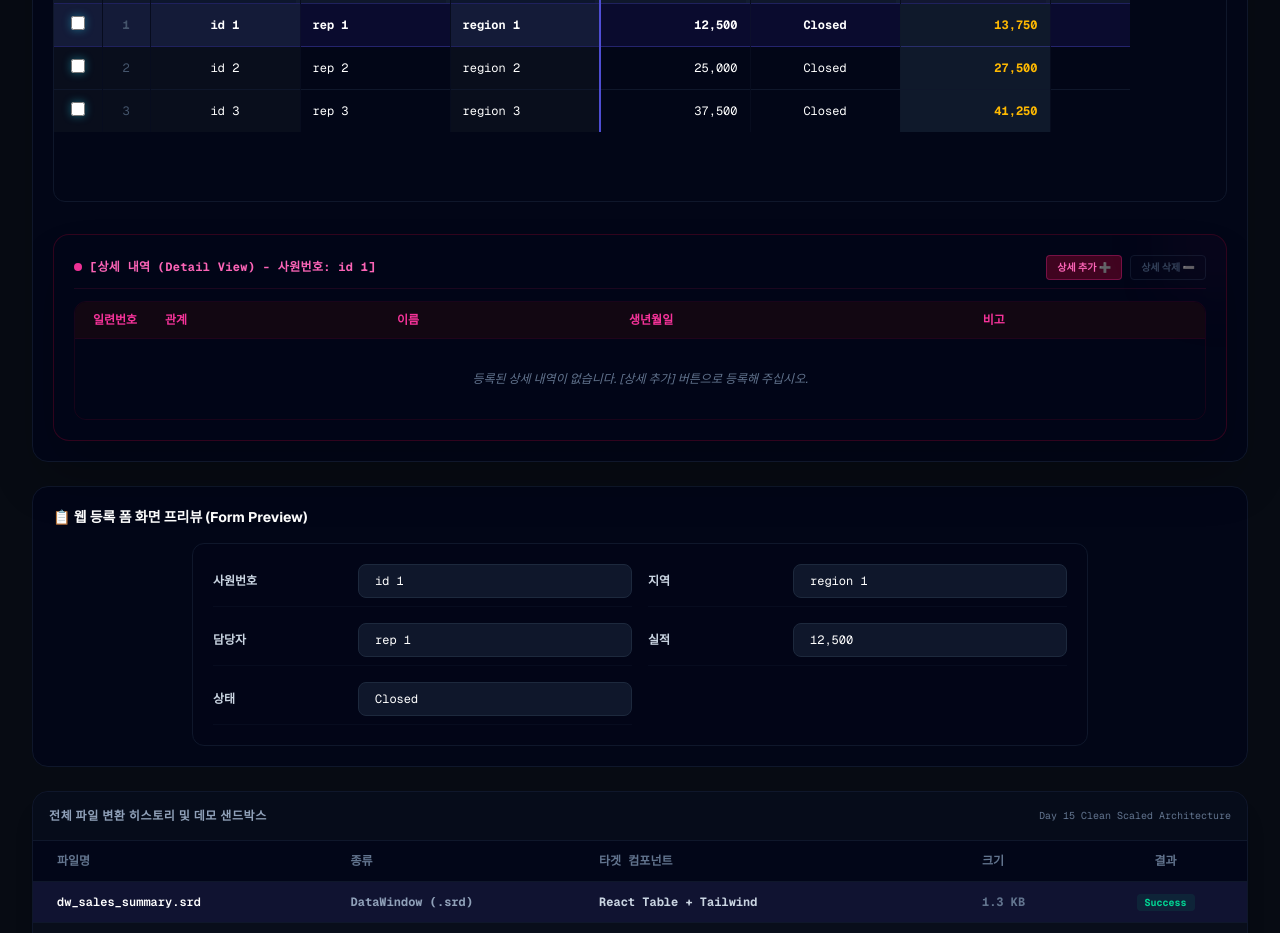
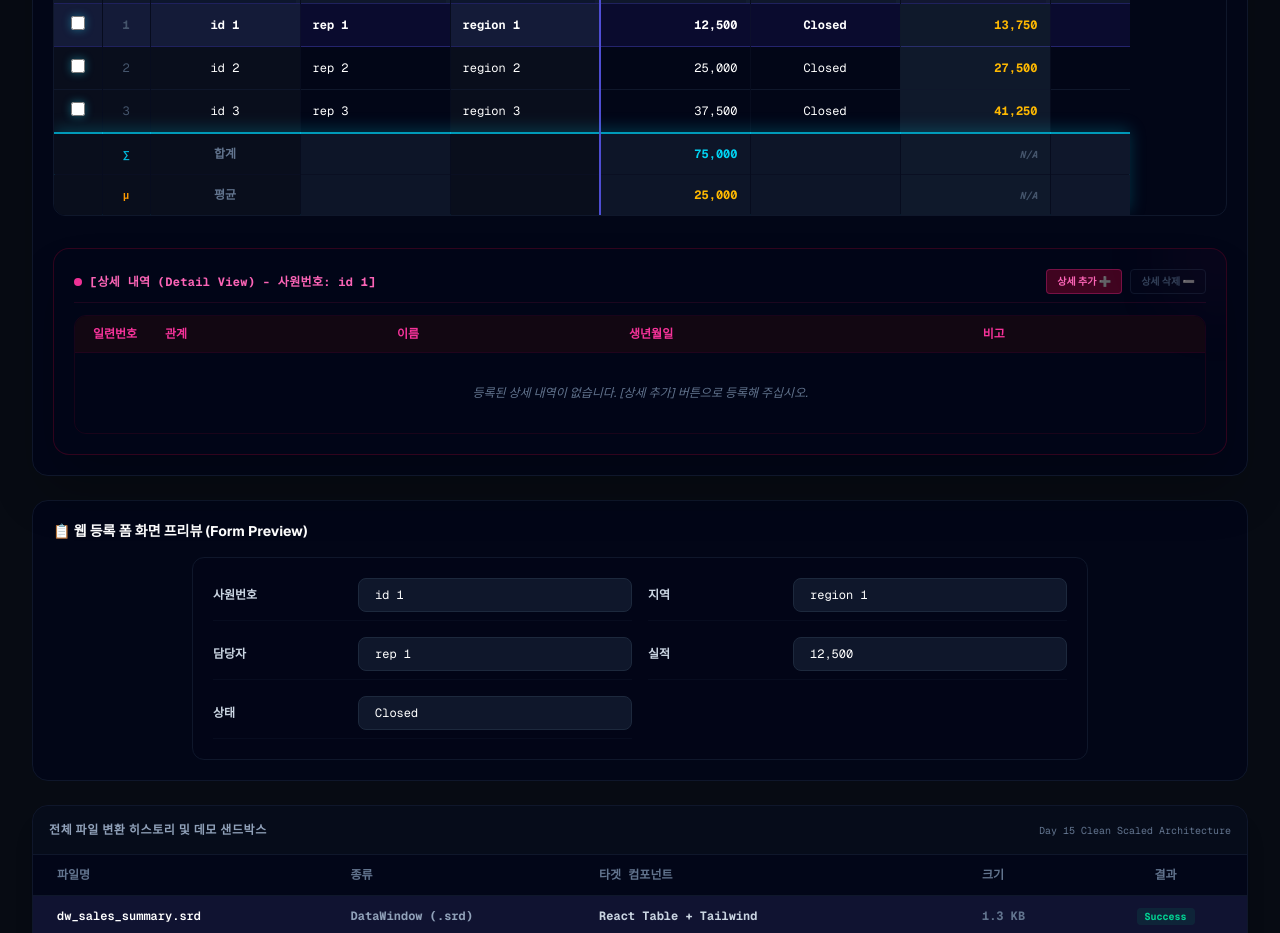
Before and after one commit to boradori80/pb-bridge, a Next.js app: page / in a window 1280 px wide. Shown: the part 1180-2113 px from the top of the page. Built offline with nearby package versions, Linux system fonts and the light colour scheme.

Commit message:
기능: 그리드 하단 고정형 실시간 합계/평균 서머리 행 및 Array.reduce 연산 구현 완료 (47일차 마감)

```diff
--- a/app/components/GridPreview.tsx
+++ b/app/components/GridPreview.tsx
@@ -1534,6 +1534,62 @@ export default function GridPreview({
   // [Day 45 작업] 데이터 이탈 방지(Dirty Check [ˈdɜːrti tʃek]) 상시 연산 구조
   const isDirty = modifiedRowsCount > 0;
 
+  // [Day 47 작업] Array.reduce [əˈreɪ rɪˈdjuːs] 기반 실시간 파생 집계 연산 로직
+  /*
+   * [레거시 파워빌더 Summary Band [bænd] & Compute Object [kəmˈpjuːt ˈɒbdʒekt] vs 현대 React Derived State [dɪˈraɪvd steɪt] & CSS Sticky [ˈstɪki] 아키텍처 비교]
+   *
+   * 1. 레거시 파워빌더 (C/S 환경):
+   *    - 파워빌더 데이터윈도우에서는 특정 영역인 Summary Band [bænd] 또는 Footer Band [bænd]에
+   *      Compute Object [kəmˈpjuːt ˈɒbdʒekt]를 드래그 앤 드롭한 뒤, `Sum(salary for detail)` 등
+   *      엔진 내부 고유 함수를 지정해 동기식으로 데이터윈도우 버퍼를 역추적하여 수치를 평가했습니다.
+   *    - 이는 데이터윈도우의 2-Pass 또는 런타임 평가 엔진이 버퍼의 로우가 추가, 삭제, 수정될 때마다
+   *      내부적으로 해당 Compute Object의 값 영역을 다시 계산하는 방식이었습니다.
+   *    - 이 방식은 화면 디자인(Layout) 밴드 내에 수치가 강력하게 바인딩되어 있으며, 가로/세로 스크롤 시
+   *      화면 하단에 이 수치들을 고정하려면 Grid 스타일이 아닌 Freeform이나 별도 윈도우 조작 꼼수를 써야 하는 등
+   *      C/S 특유의 표현적 제약이 컸습니다.
+   *
+   * 2. 현대 React 아키텍처 (Derived State [dɪˈraɪvd steɪt], Array.reduce [əˈreɪ rɪˈdjuːs] 및 CSS Sticky [ˈstɪki]):
+   *    - React 환경에서는 데이터가 상태(State)로 선언되고, UI는 이 상태의 순수 함수로서 렌더링됩니다.
+   *    - 별도의 집계용 로컬 상태를 두어 수동 업데이트하는 것이 아니라, `gridData` 상태가 변경될 때마다
+   *      런타임에 이를 스캔하여 새로운 값을 계산해 내는 파생 상태(Derived State [dɪˈraɪvd steɪt]) 패러다임을 사용합니다.
+   *    - 이 과정에서 함수형 프로그래밍의 핵심 도구인 `Array.reduce` [əˈreɪ rɪˈdjuːs] 메소드를 활용하여
+   *      단 한 번의 선언적인 스캔으로 정확한 총합계(Total [ˈtəʊtl]) 및 평균(Average [ˈævərɪdʒ])을 딜레이 없이 도출합니다.
+   *    - 또한, 웹 표준 CSS의 `position: sticky; bottom: 0;` 속성을 활용하면, 복잡한 스크롤 좌표 연산 스크립트 없이도
+   *      브라우저 자체 하드웨어 가속(GPU) 기술을 타며 세로 스크롤 시 항상 뷰포트 최하단에 서머리(Summary [ˈsʌməri]) 행을
+   *      부드럽고 안정적으로 고정할 수 있습니다.
+   *    - 가로 스크롤 시에도 헤더 및 본문의 고정(Frozen) 오프셋 수식(`getFrozenLeftOffset`)을 푸터의 각 열에
+   *      그대로 투사하여 틀고정 컬럼들과 한 픽셀의 오차도 없이 완벽히 정렬을 일치시킵니다.
+   */
+  const footerSummaries = React.useMemo(() => {
+    const sums: { [colName: string]: number } = {};
+    const avgs: { [colName: string]: number } = {};
+    const counts: { [colName: string]: number } = {};
+
+    const numericCols = (parsedData.columns || []).filter(c => isNumericColumn(c.type));
+    numericCols.forEach(c => {
+      sums[c.name] = 0;
+      counts[c.name] = 0;
+    });
+
+    gridData.forEach((row) => {
+      numericCols.forEach((col) => {
+        const rawValue = row[col.name] ?? "";
+        const cleanValue = rawValue.replace(/,/g, "").trim();
+        if (cleanValue && !isNaN(Number(cleanValue))) {
+          sums[col.name] += Number(cleanValue);
+          counts[col.name] += 1;
+        }
+      });
+    });
+
+    numericCols.forEach((col) => {
+      const count = counts[col.name];
+      avgs[col.name] = count > 0 ? sums[col.name] / count : 0;
+    });
+
+    return { sums, avgs };
+  }, [gridData, parsedData.columns]);
+
   // [Day 45 작업] 브라우저 이탈 방지 beforeunload 이벤트 바인딩 및 버튼 인터셉트 조건절 블록
   /*
    * [파워빌더 레거시 CloseQuery / ModifiedCount / DeletedCount vs 현대 리액트 선언형 Dirty Check 아키텍처 비교]
@@ -1646,6 +1702,10 @@ export default function GridPreview({
           /* Sticky 포지션 해제 */
           .sticky {
             position: static !important;
+          }
+          tfoot {
+            position: static !important;
+            display: table-row-group !important;
           }
           .border-r-2 {
             border-right-width: 1px !important;
@@ -2481,6 +2541,99 @@ export default function GridPreview({
               })
             )}
           </tbody>
+          {/* [Day 47 작업] 실시간 총합계 및 평균 서머리(Summary [ˈsʌməri]) 행 <tfoot> 렌더링 블록 */}
+          <tfoot className="sticky bottom-0 bg-slate-950 border-t-2 border-cyan-500/80 z-30 shadow-[0_-4px_15px_rgba(6,182,212,0.25)] print:static print:border-t print:shadow-none">
+            {/* 합계(Total [ˈtəʊtl]) 행 */}
+            <tr className="bg-slate-900/90 text-cyan-400 font-bold border-b border-slate-900/60 font-mono select-none">
+              <td className="p-3 text-center sticky left-0 z-30 bg-[#090e1c] border-r border-slate-900/40" style={{ width: "48px", left: 0 }}>
+              </td>
+              <td className="p-3 text-center sticky left-0 z-30 bg-[#090e1c] border-r border-slate-900/40 text-[10px] text-cyan-500" style={{ width: "48px", left: 48 }}>
+                ∑
+              </td>
+              {flattenedActiveColumns.map((col, cIdx) => {
+                if (col.isComputed) {
+                  return (
+                    <td key={`sum-comp-${col.name}-${cIdx}`} className="p-3 text-right bg-[#0f192b] border-r border-slate-900/40 text-slate-600 italic text-[10px]" style={{ width: `${columnWidths[col.name] || 150}px` }}>
+                      N/A
+                    </td>
+                  );
+                }
+
+                const isFrozen = col.originalIndex < 2;
+                const leftOffset = isFrozen ? getFrozenLeftOffset(col.originalIndex) : undefined;
+                const isLastFrozen = isFrozen && visibleFrozenColumns.length > 0 && visibleFrozenColumns[visibleFrozenColumns.length - 1].name === col.name;
+                const isNum = isNumericColumn(col.type);
+
+                let cellText = "";
+                if (col.originalIndex === 0) {
+                  cellText = currentLanguage === "ko" ? "합계" : "Sum";
+                } else if (isNum) {
+                  cellText = formatNumberWithCommas(String(footerSummaries.sums[col.name] ?? 0));
+                }
+
+                return (
+                  <td
+                    key={`sum-cell-${col.name}-${cIdx}`}
+                    className={`p-3 border-r border-slate-900/40 ${isFrozen ? "sticky z-10 bg-[#090e1c]" : ""} ${isLastFrozen ? "border-r-2 border-r-indigo-500/80" : ""} ${isNum ? "text-right" : "text-center text-slate-500"}`}
+                    style={{
+                      width: `${columnWidths[col.name] || 150}px`,
+                      left: leftOffset,
+                    }}
+                  >
+                    {cellText}
+                  </td>
+                );
+              })}
+              <td className="p-3 border-l border-slate-900/40 bg-slate-900 text-center w-20 print:hidden" style={{ width: "80px" }}>
+              </td>
+            </tr>
+
+            {/* 평균(Average [ˈævərɪdʒ]) 행 */}
+            <tr className="bg-slate-900/90 text-amber-400 font-bold font-mono select-none">
+              <td className="p-3 text-center sticky left-0 z-30 bg-[#090e1c] border-r border-slate-900/40" style={{ width: "48px", left: 0 }}>
+              </td>
+              <td className="p-3 text-center sticky left-0 z-30 bg-[#090e1c] border-r border-slate-900/40 text-[10px] text-amber-500" style={{ width: "48px", left: 48 }}>
+                μ
+              </td>
+              {flattenedActiveColumns.map((col, cIdx) => {
+                if (col.isComputed) {
+                  return (
+                    <td key={`avg-comp-${col.name}-${cIdx}`} className="p-3 text-right bg-[#0f192b] border-r border-slate-900/40 text-slate-600 italic text-[10px]" style={{ width: `${columnWidths[col.name] || 150}px` }}>
+                      N/A
+                    </td>
+                  );
+                }
+
+                const isFrozen = col.originalIndex < 2;
+                const leftOffset = isFrozen ? getFrozenLeftOffset(col.originalIndex) : undefined;
+                const isLastFrozen = isFrozen && visibleFrozenColumns.length > 0 && visibleFrozenColumns[visibleFrozenColumns.length - 1].name === col.name;
+                const isNum = isNumericColumn(col.type);
+
+                let cellText = "";
+                if (col.originalIndex === 0) {
+                  cellText = currentLanguage === "ko" ? "평균" : "Avg";
+                } else if (isNum) {
+                  const avgVal = footerSummaries.avgs[col.name] ?? 0;
+                  cellText = formatNumberWithCommas(String(Number(avgVal.toFixed(2))));
+                }
+
+                return (
+                  <td
+                    key={`avg-cell-${col.name}-${cIdx}`}
+                    className={`p-3 border-r border-slate-900/40 ${isFrozen ? "sticky z-10 bg-[#090e1c]" : ""} ${isLastFrozen ? "border-r-2 border-r-indigo-500/80" : ""} ${isNum ? "text-right" : "text-center text-slate-500"}`}
+                    style={{
+                      width: `${columnWidths[col.name] || 150}px`,
+                      left: leftOffset,
+                    }}
+                  >
+                    {cellText}
+                  </td>
+                );
+              })}
+              <td className="p-3 border-l border-slate-900/40 bg-slate-900 text-center w-20 print:hidden" style={{ width: "80px" }}>
+              </td>
+            </tr>
+          </tfoot>
         </table>
       </div>
 
```
Also changed, not shown: 1 other file (tests, documents, lock files or other folders).
